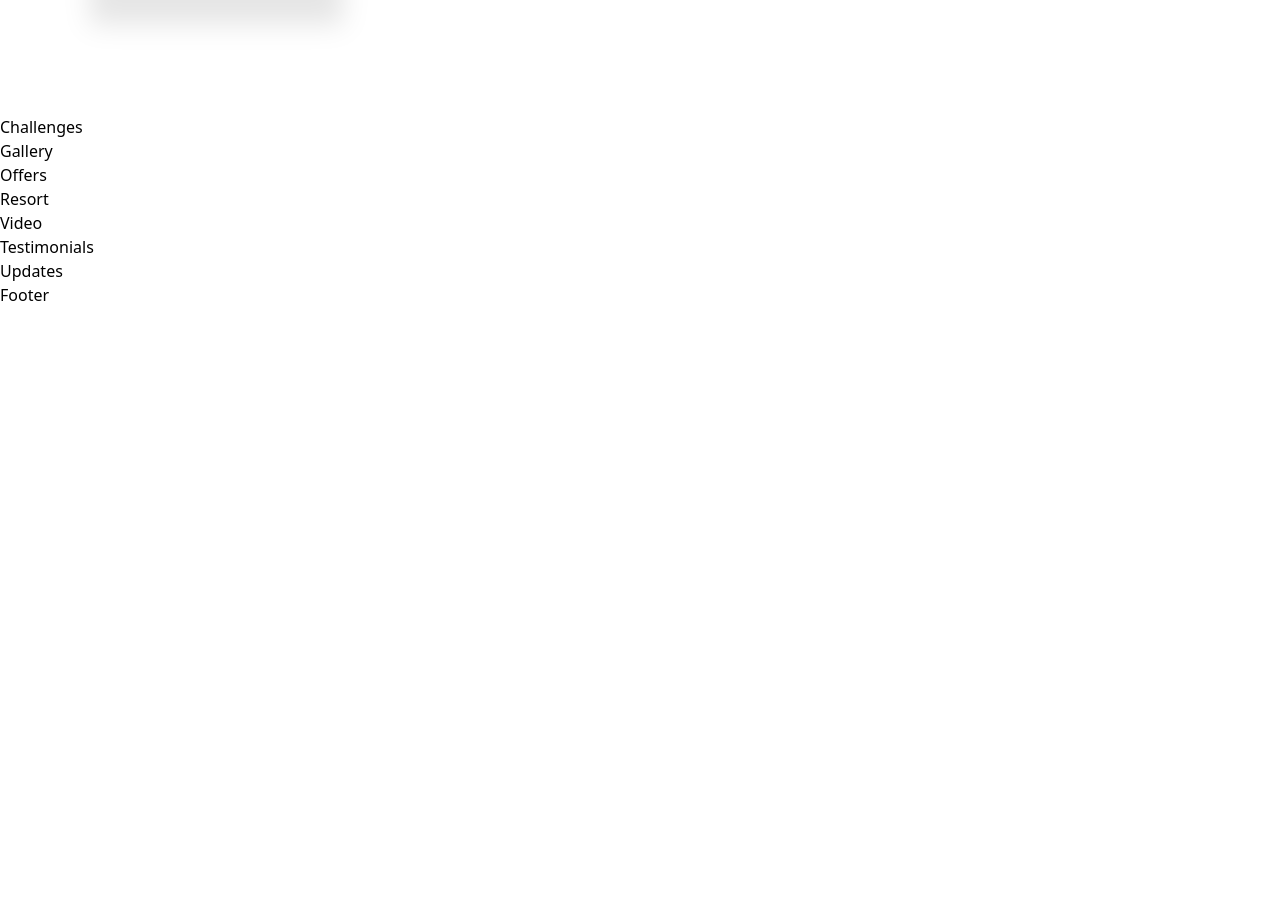
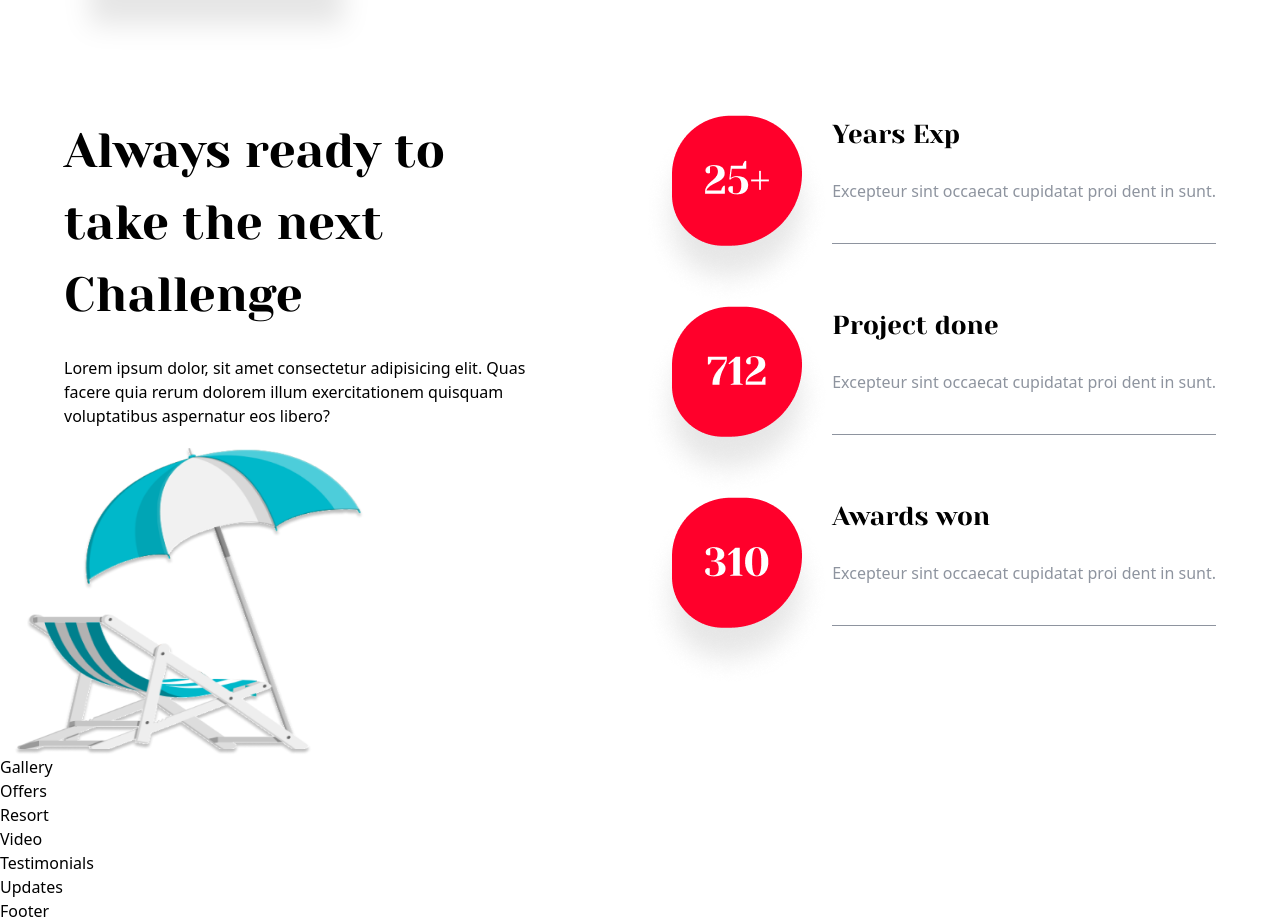
Before and after one commit to Og-Miles/Brookfield_Country_Club, a React (Vite) app in the folder brookfield-country-club/: page / in a window 1280 px wide. Shown: the part 1450-2373 px from the top of the page. Before the commit the page ends 1757 px from the top, so only its background shows below. Built offline with nearby package versions, Linux system fonts and the light colour scheme.

Commit message:
Challenges

```diff
--- a/brookfield-country-club/src/App.jsx
+++ b/brookfield-country-club/src/App.jsx
@@ -25,7 +25,7 @@ const App = () => (
        <Holiday/>
     </div>
 
-    <div className={` ${styles.boxWidth}`}>
+    <div className={` ${styles.boxWidth} `}>
        <Challenges/>
     </div>
 
--- a/brookfield-country-club/src/components/Challenges.jsx
+++ b/brookfield-country-club/src/components/Challenges.jsx
@@ -1,8 +1,49 @@
 import React from 'react'
+import styles from '../style'
+import { umbrella } from '../assets'
+import { Challenge } from '../constants'
+
+const CountCard = ({img, title, content}) => (
+  <div className='flex flex-col '>
+      <div className='flex '>
+
+      <div>
+      <img src={img} alt="counts" />
+      </div>
+
+      <div className='flex flex-col'>
+          <h4 className={`${styles.heading2}`}>{title}</h4>
+          <p className={`${styles.paragraph} pb-10 border-b`}>{content}</p>
+      </div>
+      </div>
+
+  </div>
+)
+
 
 const Challenges = () => {
+
   return (
-    <div>Challenges</div>
+    <div className={`items-ceter flex flex-1 justify-between ${styles.marginX}`}>
+      <div className='flex flex-col'>
+
+        <div className='flex flex-col'>
+          <h1 className={`${styles.heading1} text-[26px]`}>
+          Always ready to take the next Challenge
+          </h1>
+          <p className='w-[470px] mb-5'>Lorem ipsum dolor, sit amet consectetur adipisicing elit. Quas facere quia rerum dolorem illum exercitationem quisquam voluptatibus aspernatur eos libero?</p>
+        </div>
+
+            <img src={umbrella} alt="umbrella" className='w-[350px] h-[307px] ml-[-50px]'/>
+      </div>
+
+      <div className='flex flex-col items-center'>
+        {Challenge.map((Challenge, index) => (
+          <CountCard key={Challenge.title} {...Challenge} index={index}/>
+        ))}
+
+      </div>
+    </div>
   )
 }
 
--- a/brookfield-country-club/src/style.js
+++ b/brookfield-country-club/src/style.js
@@ -1,6 +1,7 @@
 const styles = {
     paragraph: "font-gray font-normal text-pgray text-[16px]  sm:max-w-[450px] max-w-[250px]",
     heading1: "font-Yeseva One sm:text-[48px] text-[32px] leadin-[62.4px] mb-[25px] sm:max-w-[450px] max-w-[250px]",
+    heading2: "font-Yeseva One sm:text-[26px] text-[16px] leadin-[62.4px] mb-[25px] sm:max-w-[450px] max-w-[250px]",
 
     boxWidth: "xl:max-w-[1280px] w-full",
 
```
